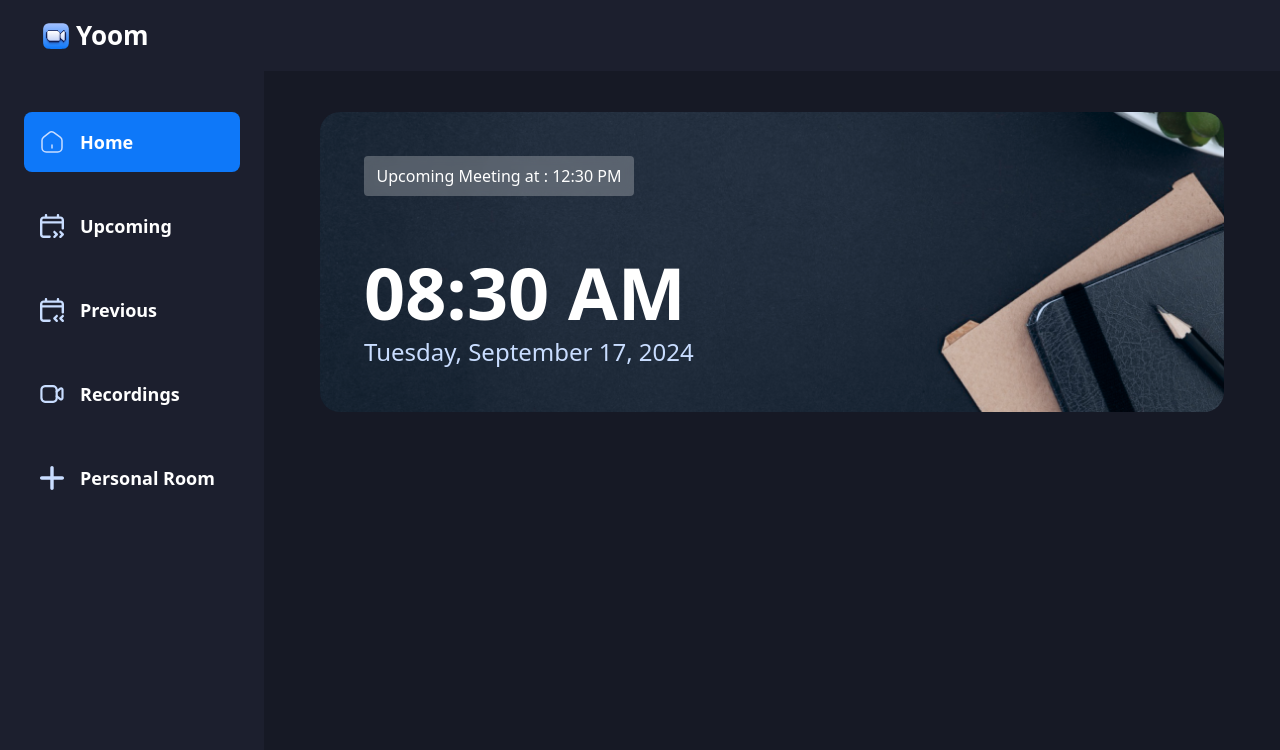
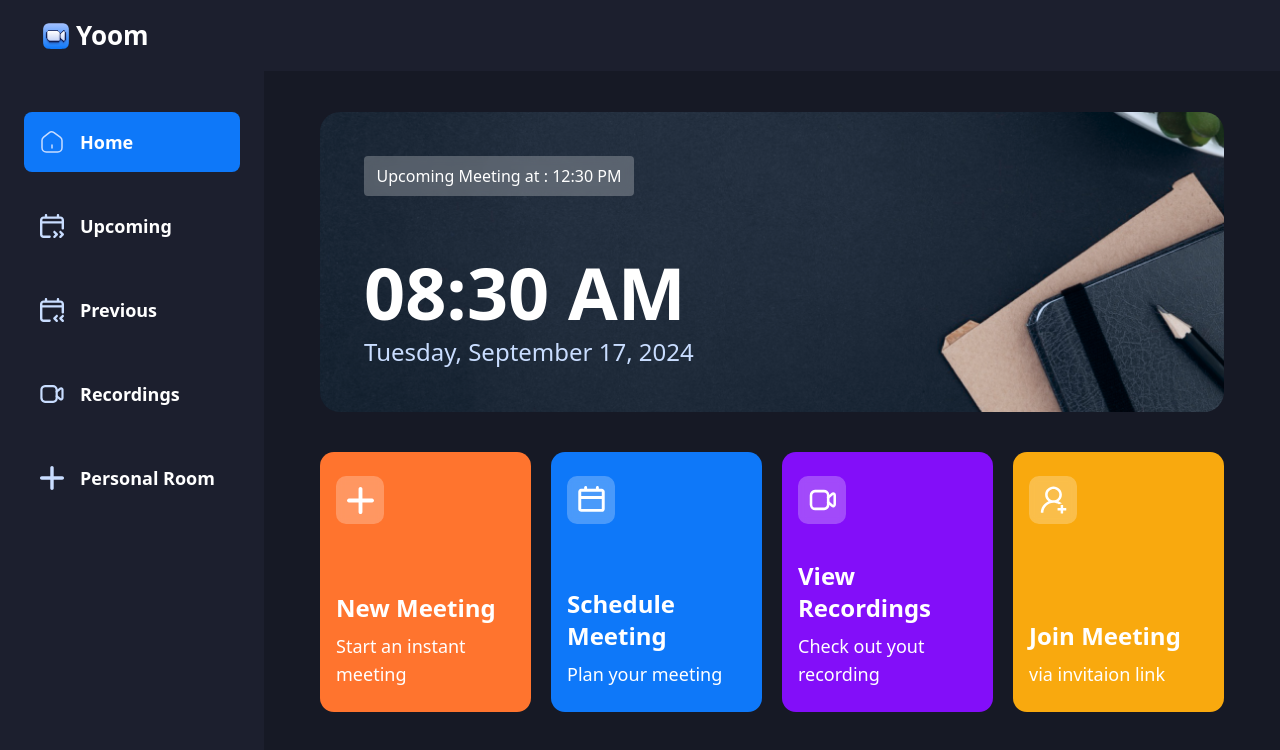
Before and after one commit to AliSabet81/JSM-zoom-clone, a Next.js app: page / in a window 1280 px wide. Shown: the top 750 px of the page. Built offline with nearby package versions, Linux system fonts and the light colour scheme; no server answers.

Commit message:
home card lists

```diff
--- a/app/(root)/(home)/page.tsx
+++ b/app/(root)/(home)/page.tsx
@@ -1,3 +1,4 @@
+import MeetingTypeList from "@/components/MeetingTypeList";
 import React from "react";
 
 const Home = () => {
@@ -24,6 +25,7 @@
           </div>
         </div>
       </div>
+      <MeetingTypeList />
     </section>
   );
 };
--- /dev/null
+++ b/components/HomeCard.tsx
@@ -0,0 +1,39 @@
+import { cn } from "@/lib/utils";
+import Image from "next/image";
+import React, { FC } from "react";
+
+interface HomeCardProps {
+  img: string;
+  title: string;
+  description: string;
+  handleClick: () => void;
+  className: string;
+}
+
+const HomeCard: FC<HomeCardProps> = ({
+  img,
+  description,
+  title,
+  handleClick,
+  className,
+}) => {
+  return (
+    <div
+      className={cn(
+        "px-4 py-6 flex flex-col justify-between w-full min-h-[260px] rounded-[14px] cursor-pointer",
+        className
+      )}
+      onClick={handleClick}
+    >
+      <div className="flex-center glassmorphism size-12 rounded-[10px]">
+        <Image src={img} width={27} height={27} alt="meeting" />
+      </div>
+      <div className="flex flex-col gap-2">
+        <h1 className="text-2xl font-bold">{title}</h1>
+        <p className="text-lg font-normal">{description}</p>
+      </div>
+    </div>
+  );
+};
+
+export default HomeCard;
--- /dev/null
+++ b/components/MeetingTypeList.tsx
@@ -0,0 +1,47 @@
+"use client";
+import Image from "next/image";
+import React, { useState } from "react";
+import HomeCard from "./HomeCard";
+import { useRouter } from "next/navigation";
+
+const MeetingTypeList = () => {
+  const router = useRouter();
+
+  const [meetingState, setMeetingState] = useState<
+    "isScheduleMeeting" | "isJoiningMeeting" | "isInstantMeeting" | undefined
+  >();
+  return (
+    <section className="grid grid-cols-1 gap-5 md:grid-cols-2 xl:grid-cols-4">
+      <HomeCard
+        img={"/icons/add-meeting.svg"}
+        title={"New Meeting"}
+        description={"Start an instant meeting"}
+        handleClick={() => setMeetingState("isJoiningMeeting")}
+        className="bg-orange-1"
+      />
+      <HomeCard
+        img={"/icons/schedule.svg"}
+        title={"Schedule Meeting"}
+        description={"Plan your meeting"}
+        handleClick={() => setMeetingState("isScheduleMeeting")}
+        className="bg-blue-1"
+      />
+      <HomeCard
+        img={"/icons/recordings.svg"}
+        title={"View Recordings"}
+        description={"Check out yout recording"}
+        handleClick={() => router.push("/recordings")}
+        className="bg-purple-1"
+      />
+      <HomeCard
+        img={"/icons/join-meeting.svg"}
+        title={"Join Meeting"}
+        description={"via invitaion link"}
+        handleClick={() => setMeetingState("isJoiningMeeting")}
+        className="bg-yellow-1"
+      />
+    </section>
+  );
+};
+
+export default MeetingTypeList;
```
